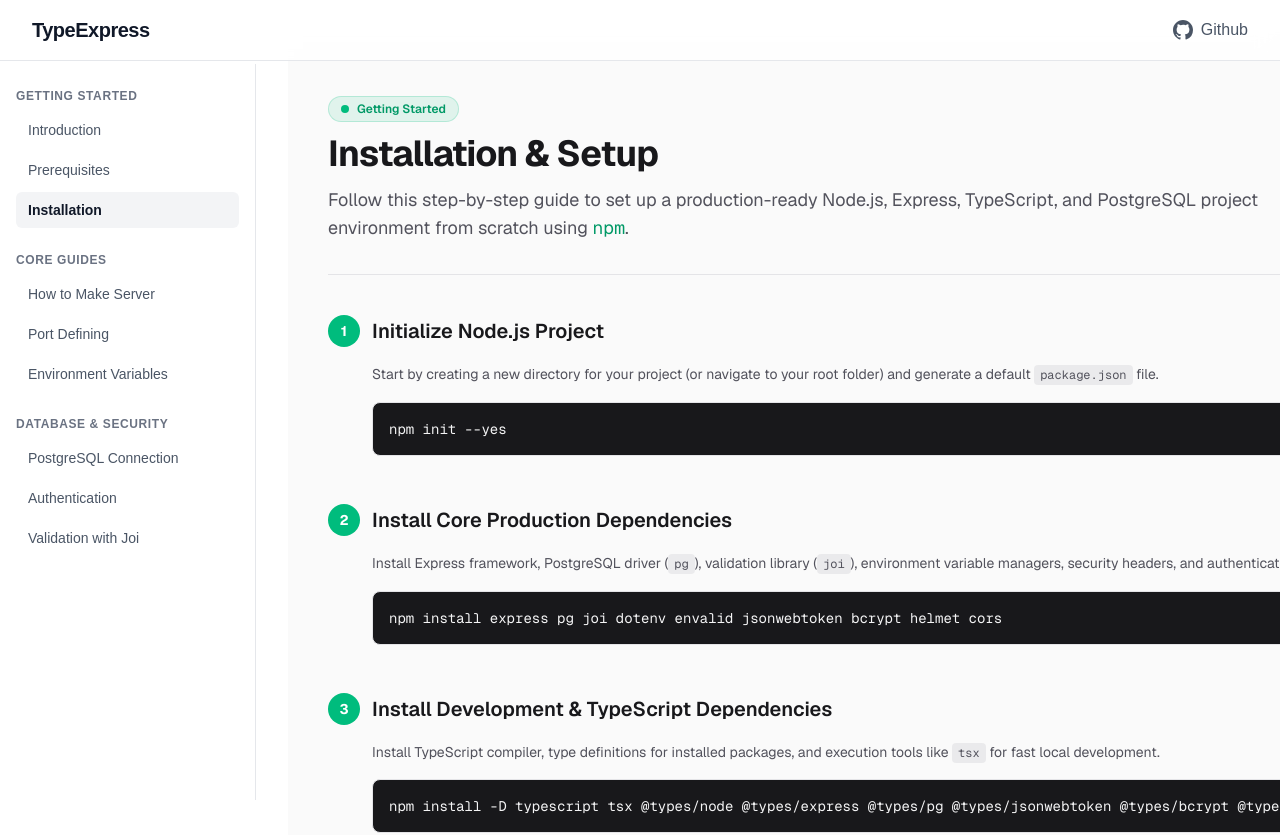
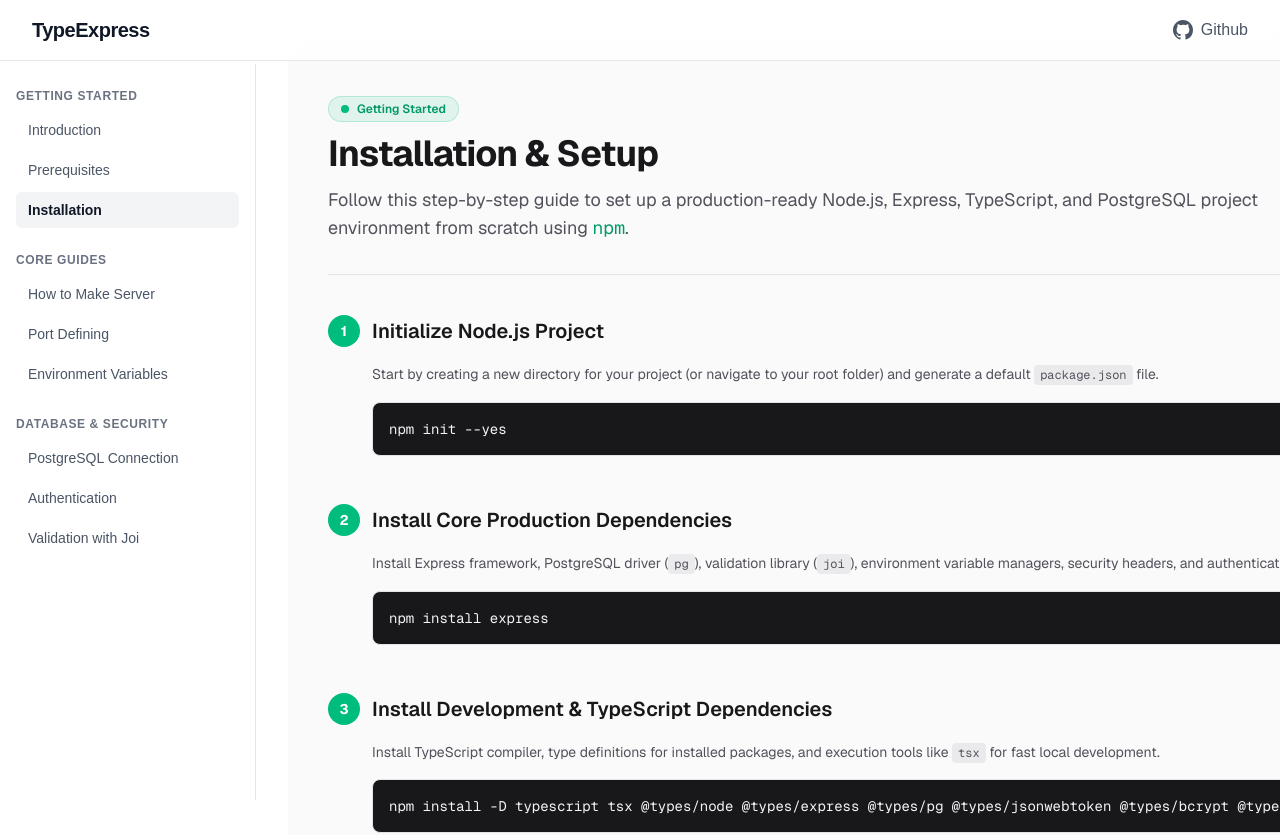
Before and after one commit to Anilbal/documentation-for-typescript-in-backend, a Next.js app: page /installation in a window 1280 px wide. Shown: the top 835 px of the page. Built offline with nearby package versions, Linux system fonts and the light colour scheme.

Commit message:
change command

```diff
--- a/app/installation/page.tsx
+++ b/app/installation/page.tsx
@@ -71,8 +71,7 @@
             <div className="pl-11">
               <pre className="overflow-x-auto rounded-lg border border-zinc-200 bg-zinc-900 p-4 font-mono text-sm text-zinc-100 dark:border-zinc-800">
                 <code>
-                  npm install express pg joi dotenv envalid jsonwebtoken bcrypt
-                  helmet cors
+                  npm install express
                 </code>
               </pre>
             </div>
```
